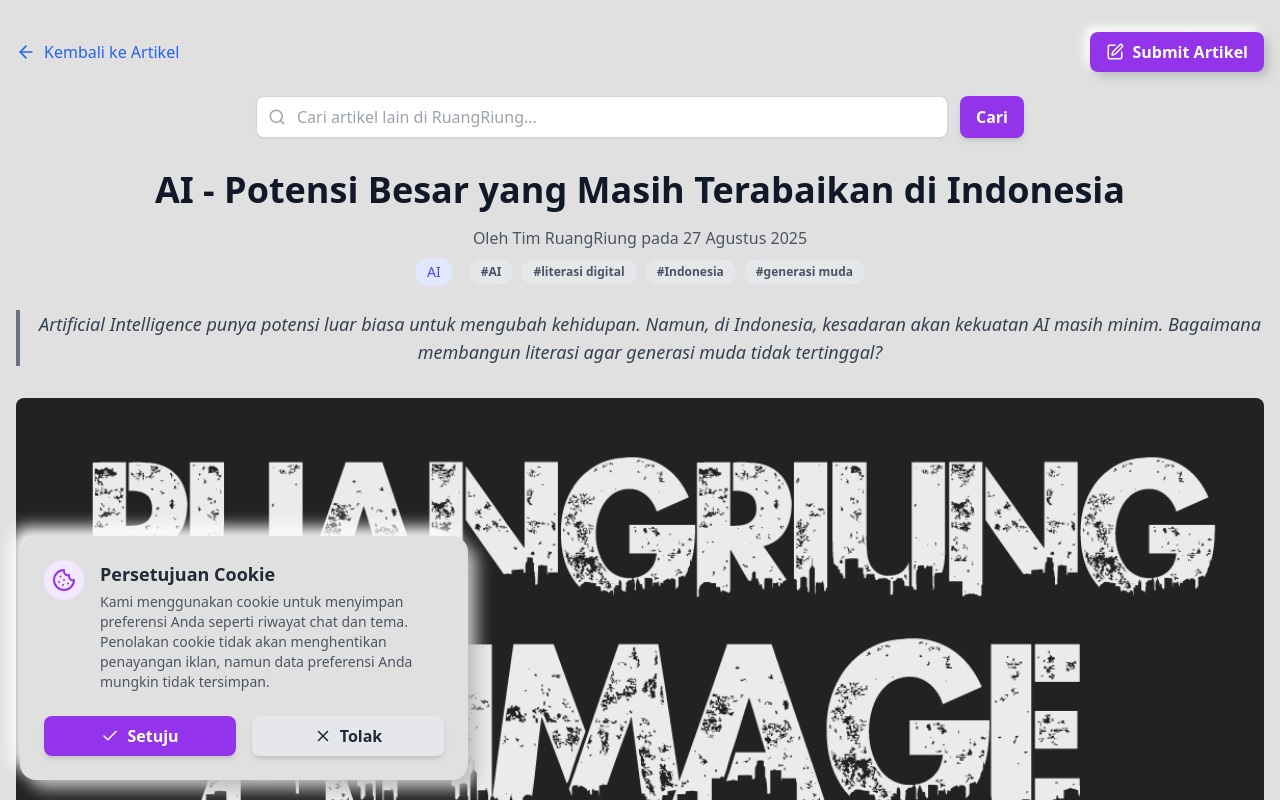
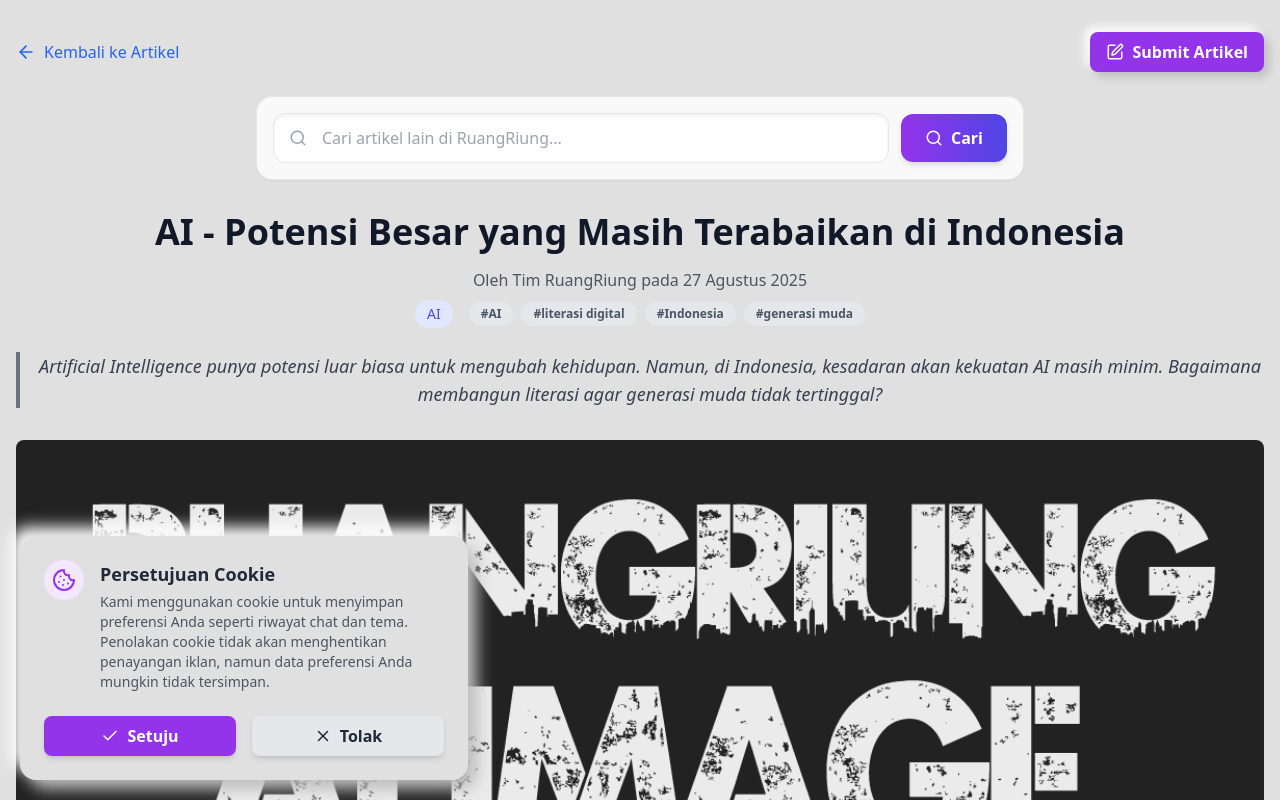
Before and after one commit to ruangriung/ruangriung-generator-app, a Next.js app: page /artikel/ai-potensi-besar-yang-terabaikan-di-indonesia in a window 1280 px wide. Shown: the top 800 px of the page. Built offline with nearby package versions, Linux system fonts and the light colour scheme; no server answers.

Commit message:
Enhance article search UX

```diff
--- a/app/artikel/ArticlePaginationClient.tsx
+++ b/app/artikel/ArticlePaginationClient.tsx
@@ -1,10 +1,38 @@
 'use client';
 
 import { useState, Fragment, useMemo, useEffect } from 'react';
+import type { ReactNode } from 'react';
 import Link from 'next/link';
 import { useSearchParams } from 'next/navigation';
 import AdBanner from '@/components/AdBanner';
 import ArticleSearchForm from '@/components/ArticleSearchForm';
+
+const escapeRegExp = (value: string) => value.replace(/[-/\\^$*+?.()|[\]{}]/g, '\$&');
+
+const highlightMatches = (text: string, term: string): ReactNode => {
+    const normalizedTerm = term.trim();
+
+    if (!normalizedTerm) {
+        return text;
+    }
+
+    const lowerTerm = normalizedTerm.toLowerCase();
+    const regex = new RegExp(`(${escapeRegExp(normalizedTerm)})`, 'gi');
+    const parts = text.split(regex);
+
+    return parts.map((part, index) =>
+        part.toLowerCase() === lowerTerm ? (
+            <mark
+                key={`${index}-${part}`}
+                className="rounded bg-yellow-200 px-1 py-0 text-gray-900 dark:bg-yellow-500/40"
+            >
+                {part}
+            </mark>
+        ) : (
+            <Fragment key={`${index}-${part}`}>{part}</Fragment>
+        ),
+    );
+};
 
 interface Article {
     slug: string;
@@ -91,7 +119,7 @@ export default function ArticlePaginationClient({ initialArticles, adSlotIds }:
         <>
             <div className="mb-8 flex justify-center">
                 <ArticleSearchForm
-                    className="w-full max-w-3xl"
+                    className="w-full max-w-4xl backdrop-blur"
                     placeholder="Cari judul, ringkasan, atau tag artikel..."
                 />
             </div>
@@ -102,8 +130,10 @@ export default function ArticlePaginationClient({ initialArticles, adSlotIds }:
                     {rawSearchQuery ? (
                         <p className="mt-2 text-gray-600 dark:text-gray-400">
                             Kami tidak menemukan artikel yang cocok untuk{' '}
-                            <span className="font-semibold text-purple-600 dark:text-purple-400">"{rawSearchQuery}"</span>.{' '}
-                            Coba gunakan kata kunci lain.
+                            <mark className="rounded bg-yellow-200 px-1 py-0 font-semibold text-purple-700 dark:bg-yellow-500/40 dark:text-purple-200">
+                                "{rawSearchQuery}"
+                            </mark>
+                            . Coba gunakan kata kunci lain.
                         </p>
                     ) : (
                         <p className="mt-2 text-gray-600 dark:text-gray-400">
@@ -120,15 +150,19 @@ export default function ArticlePaginationClient({ initialArticles, adSlotIds }:
                                     <div className="flex items-start justify-between mb-2">
                                         <Link href={`/artikel/${article.slug}`} className="block">
                                             <h2 className="text-2xl font-bold text-purple-600 dark:text-purple-400 hover:underline">
-                                                {article.title}
+                                                {highlightMatches(article.title, rawSearchQuery)}
                                             </h2>
                                         </Link>
                                         <span className="whitespace-nowrap rounded-full bg-indigo-100 px-3 py-1 text-sm font-medium text-indigo-600 dark:bg-indigo-900 dark:text-indigo-400">
-                                            {article.category}
+                                            {highlightMatches(article.category, rawSearchQuery)}
                                         </span>
                                     </div>
                                     <p className="mt-1 text-sm text-gray-500 dark:text-gray-400">
-                                        Oleh {article.author} -
+                                        Oleh{' '}
+                                        <span className="font-medium text-gray-700 dark:text-gray-200">
+                                            {highlightMatches(article.author, rawSearchQuery)}
+                                        </span>{' '}
+                                        -
                                         {' '}
                                         {new Date(article.date).toLocaleDateString('id-ID', {
                                             year: 'numeric',
@@ -137,7 +171,9 @@ export default function ArticlePaginationClient({ initialArticles, adSlotIds }:
                                         })}
                                     </p>
                                     <Link href={`/artikel/${article.slug}`} className="block">
-                                        <p className="mt-3 text-gray-700 dark:text-gray-300">{article.summary}</p>
+                                        <p className="mt-3 text-gray-700 dark:text-gray-300">
+                                            {highlightMatches(article.summary, rawSearchQuery)}
+                                        </p>
                                     </Link>
                                     <div className="mt-4 flex flex-wrap gap-2">
                                         {article.tags.map(tag => (
@@ -145,7 +181,7 @@ export default function ArticlePaginationClient({ initialArticles, adSlotIds }:
                                                 key={tag}
                                                 className="rounded-full bg-gray-200 px-3 py-1 text-xs font-semibold text-gray-600 dark:bg-gray-700 dark:text-gray-300"
                                             >
-                                                #{tag}
+                                                {highlightMatches(`#${tag}`, rawSearchQuery)}
                                             </span>
                                         ))}
                                     </div>
--- a/components/ArticleSearchForm.tsx
+++ b/components/ArticleSearchForm.tsx
@@ -1,8 +1,8 @@
 'use client';
 
-import { FormEvent, useEffect, useMemo, useState } from 'react';
+import { FormEvent, useEffect, useMemo, useState, useTransition } from 'react';
 import { usePathname, useRouter, useSearchParams } from 'next/navigation';
-import { Search, X } from 'lucide-react';
+import { Loader2, Search, X } from 'lucide-react';
 
 interface ArticleSearchFormProps {
   targetPath?: string;
@@ -27,6 +27,7 @@ export default function ArticleSearchForm({
   const router = useRouter();
   const pathname = usePathname();
   const searchParams = useSearchParams();
+  const [isPending, startTransition] = useTransition();
 
   const normalizedTargetPath = useMemo(() => normalizePath(targetPath), [targetPath]);
   const normalizedPathname = useMemo(() => normalizePath(pathname), [pathname]);
@@ -51,35 +52,48 @@ export default function ArticleSearchForm({
 
     const queryString = params.toString();
     const destination = queryString ? `${normalizedTargetPath}?${queryString}` : normalizedTargetPath;
+    startTransition(() => {
       router.push(destination);
+    });
   };
 
   const handleClear = () => {
     setQuery('');
+    startTransition(() => {
       router.push(normalizedTargetPath);
+    });
   };
 
   return (
     <form
       onSubmit={handleSubmit}
-      className={`flex w-full flex-col items-center gap-3 sm:flex-row sm:items-stretch ${className}`.trim()}
+      className={`group relative w-full rounded-2xl border border-gray-200 bg-white/80 p-4 shadow-sm transition-all hover:shadow-md focus-within:border-purple-500 focus-within:shadow-lg focus-within:ring-2 focus-within:ring-purple-200/80 dark:border-gray-700 dark:bg-gray-900/80 dark:shadow-black/20 ${className}`.trim()}
       role="search"
+      aria-busy={isPending}
     >
-      <div className="relative w-full sm:flex-1">
-        <Search size={18} className="absolute left-3 top-1/2 -translate-y-1/2 text-gray-400" aria-hidden="true" />
+      <div className="flex flex-col gap-3 sm:flex-row sm:items-center">
+        <div className="relative w-full flex-1">
+          <Search size={18} className="pointer-events-none absolute left-4 top-1/2 -translate-y-1/2 text-gray-400 transition-colors group-focus-within:text-purple-500" aria-hidden="true" />
           <input
             type="search"
             value={query}
             onChange={event => setQuery(event.target.value)}
             placeholder={placeholder}
-          className="w-full rounded-lg border border-gray-300 bg-white py-2 pl-10 pr-10 text-gray-900 shadow-sm transition focus:border-purple-500 focus:outline-none focus:ring-2 focus:ring-purple-500 dark:border-gray-600 dark:bg-gray-800 dark:text-gray-100 dark:focus:border-purple-400"
+            className="w-full rounded-xl border border-gray-200 bg-white/90 py-3 pl-12 pr-12 text-base text-gray-900 shadow-inner transition focus:border-purple-400 focus:outline-none focus:ring-2 focus:ring-purple-300 dark:border-gray-600 dark:bg-gray-800/80 dark:text-gray-100 dark:focus:border-purple-400"
             autoFocus={autoFocus}
           />
-        {query && (
+          {isPending && (
+            <Loader2
+              size={18}
+              className="absolute right-4 top-1/2 -translate-y-1/2 animate-spin text-purple-500"
+              aria-hidden="true"
+            />
+          )}
+          {query && !isPending && (
             <button
               type="button"
               onClick={handleClear}
-            className="absolute right-2 top-1/2 -translate-y-1/2 rounded-full p-1 text-gray-400 transition hover:bg-gray-100 hover:text-gray-600 focus:outline-none focus:ring-2 focus:ring-purple-500 dark:hover:bg-gray-700 dark:hover:text-gray-200"
+              className="absolute right-3 top-1/2 -translate-y-1/2 rounded-full p-1 text-gray-400 transition hover:bg-gray-100 hover:text-gray-600 focus:outline-none focus:ring-2 focus:ring-purple-500 dark:hover:bg-gray-700 dark:hover:text-gray-200"
               aria-label="Bersihkan pencarian"
             >
               <X size={16} />
@@ -88,10 +102,22 @@ export default function ArticleSearchForm({
         </div>
         <button
           type="submit"
-        className="w-full rounded-lg bg-purple-600 px-4 py-2 font-semibold text-white shadow-md transition hover:bg-purple-700 focus:outline-none focus:ring-2 focus:ring-purple-500 focus:ring-offset-2 dark:focus:ring-offset-gray-900 sm:w-auto"
+          className="inline-flex w-full items-center justify-center gap-2 rounded-xl bg-gradient-to-r from-purple-600 to-indigo-600 px-6 py-3 font-semibold text-white shadow-md transition hover:from-purple-700 hover:to-indigo-700 focus:outline-none focus:ring-2 focus:ring-purple-300 focus:ring-offset-2 dark:focus:ring-offset-gray-900 sm:w-auto"
+          disabled={isPending}
         >
+          {isPending ? (
+            <>
+              <Loader2 size={18} className="animate-spin" aria-hidden="true" />
+              Memproses...
+            </>
+          ) : (
+            <>
+              <Search size={18} aria-hidden="true" />
               Cari
+            </>
+          )}
         </button>
+      </div>
     </form>
   );
 }
```
Lines whose indentation alone changed are shown as unchanged.
